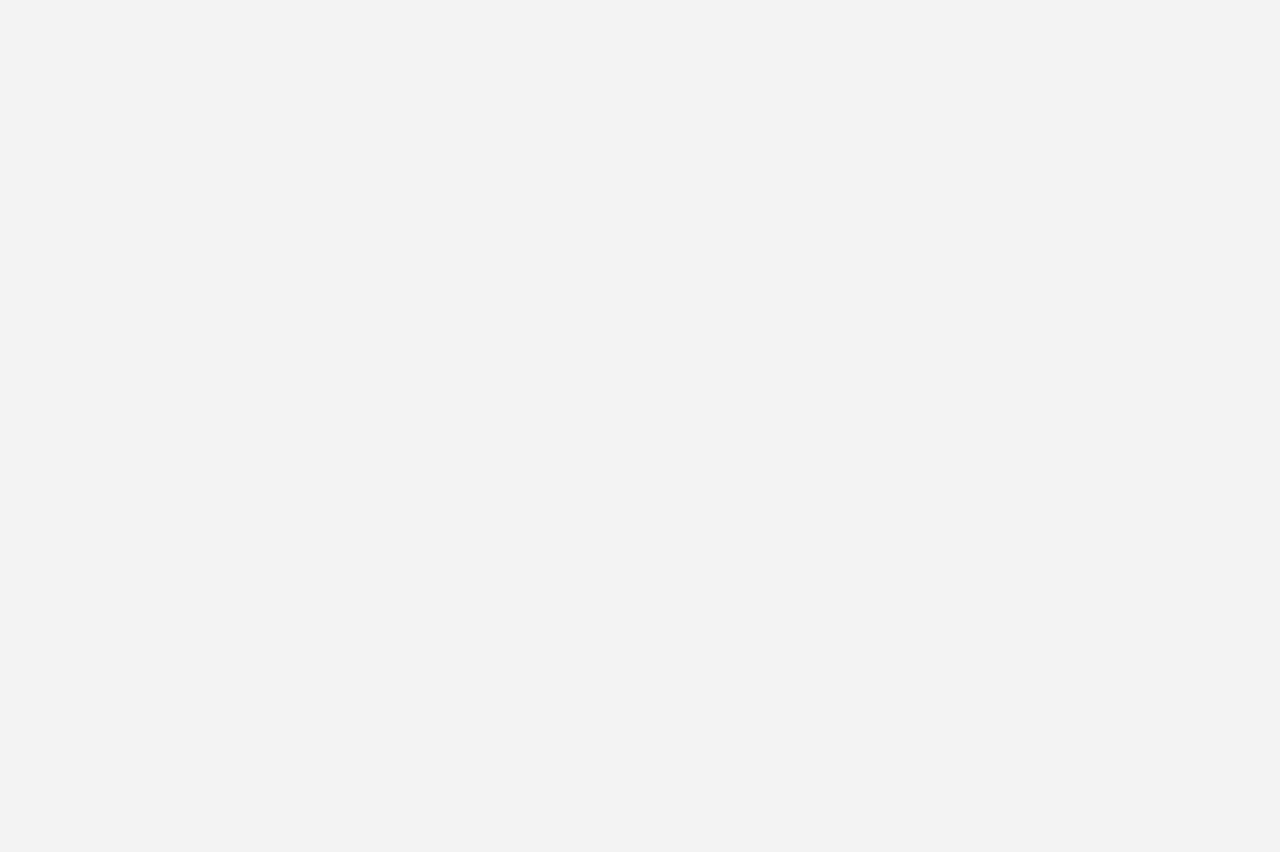
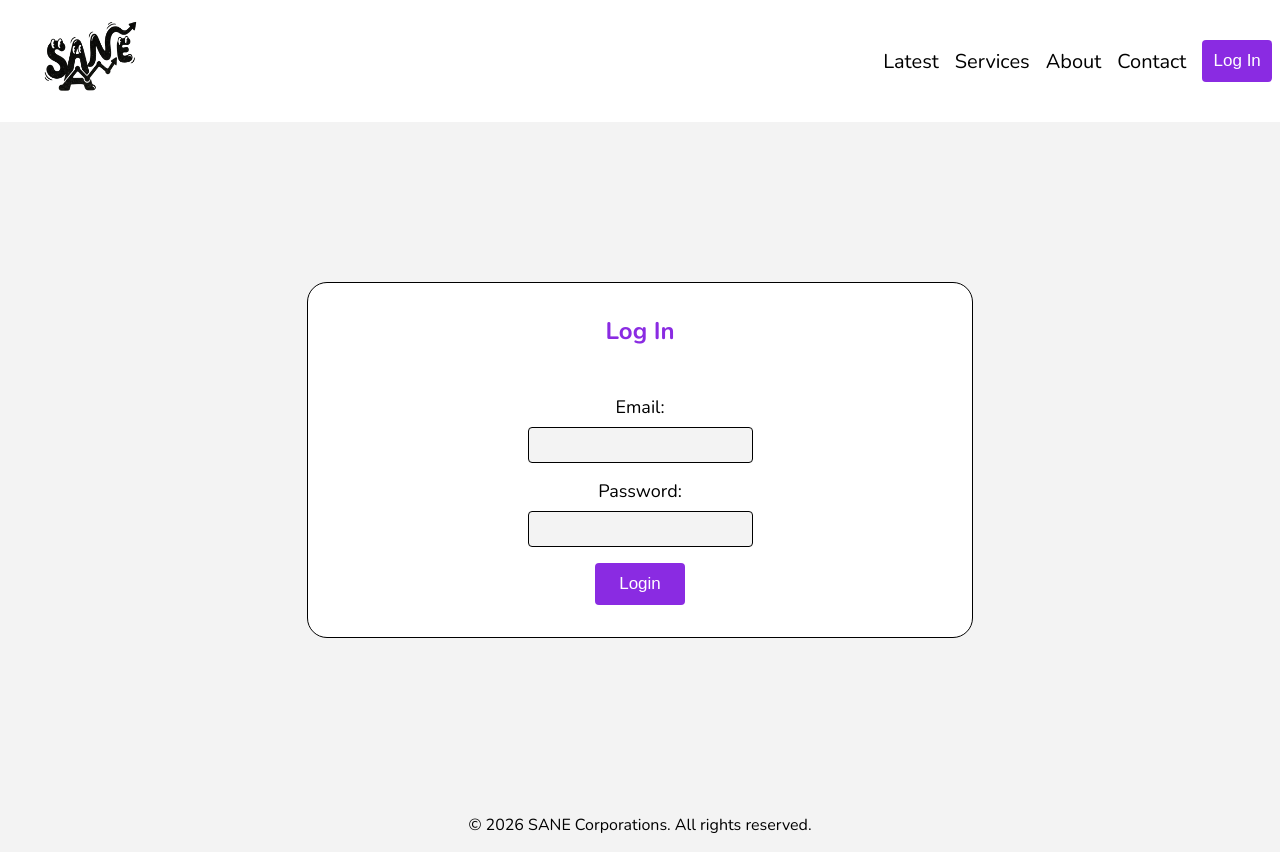
Before and after one commit to TapasPulis/SANE_Benchmarks, a React (Vite) app: page /login in a window 1280 px wide. Before the commit this address had no page. Before the commit the page ends 800 px from the top, so only its background shows below. Built offline with nearby package versions, Linux system fonts and the light colour scheme.

Commit message:
Added a log in page

```diff
--- a/src/App.tsx
+++ b/src/App.tsx
@@ -3,6 +3,7 @@ import MainLayout from "./layouts/main.layout";
 import HomePage from "./pages/home.page";
 import AboutPage from "./pages/about.page";
 import ContactPage from "./pages/contact.page";
+import LoginPage from "./pages/login.page";
 
 function App() {
   return (
@@ -12,6 +13,7 @@ function App() {
           <Route path="/" element={<HomePage />} />
           <Route path="/about" element={<AboutPage />} />
           <Route path="/contact" element={<ContactPage />} />
+          <Route path="/login" element={<LoginPage />} />
         </Route>
       </Routes>
     </>
--- a/src/index.css
+++ b/src/index.css
@@ -168,6 +168,57 @@ body {
   background-color: #333;
 }
 
+/* Login page styles */
+.loginFormContainer {
+  margin: 10rem auto;
+  text-align: center;
+  border: 1px solid black;
+  border-radius: 20px;
+  width: 600px;
+  padding: 2rem;
+  background-color: white;
+}
+
+.loginFormContainer h2 {
+  margin-bottom: 3rem;
+  font-family: "Nunito", sans-serif;
+  color: blueviolet;
+}
+.loginFormContainer form {
+  display: flex;
+  flex-direction: column;
+  align-items: center;
+}
+.loginFormContainer form label {
+  margin-bottom: 0.5rem;
+  font-size: 18px;
+}
+.loginFormContainer form input {
+  margin-bottom: 1rem;
+  background-color: #f3f3f3;
+  font-size: 16px;
+  border: 1px solid black;
+  border-radius: 4px;
+  padding: 0.5rem;
+}
+.loginFormContainer form input:focus {
+  outline: none;
+  border-color: blueviolet;
+}
+.loginFormContainer form button {
+  padding: 0.7rem 1.5rem;
+  background-color: blueviolet;
+  color: white;
+  border: none;
+  border-radius: 4px;
+  cursor: pointer;
+  transition: background-color 0.3s ease;
+  font-size: 17px;
+}
+.loginFormContainer form button:hover {
+  background-color: #333;
+}
+
 /* Footer component styles */
 
 .footerContainer footer {
--- /dev/null
+++ b/src/pages/login.page.tsx
@@ -0,0 +1,18 @@
+const LoginPage = () => {
+  return (
+    <div className="loginFormContainer">
+      <h2>Log In</h2>
+      <form>
+        <label htmlFor="email">Email:</label>
+        <input type="email" id="email" name="email" required />
+
+        <label htmlFor="password">Password:</label>
+        <input type="password" id="password" name="password" required />
+
+        <button type="submit">Login</button>
+      </form>
+    </div>
+  );
+};
+
+export default LoginPage;
```
